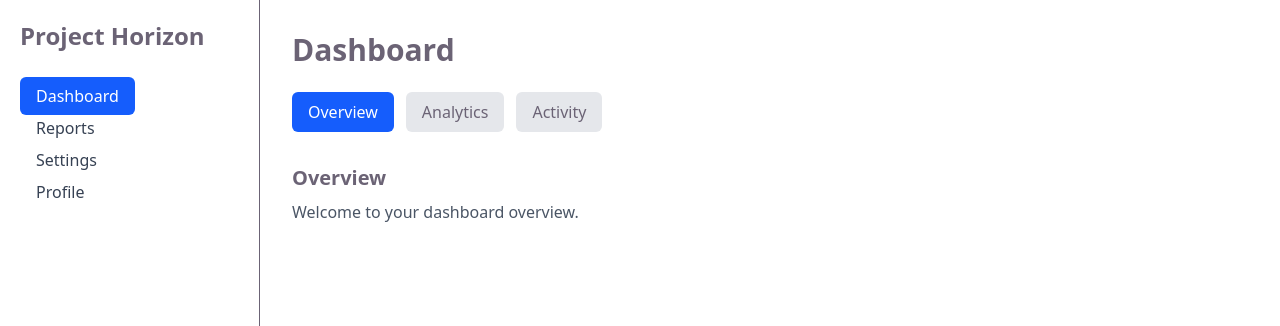
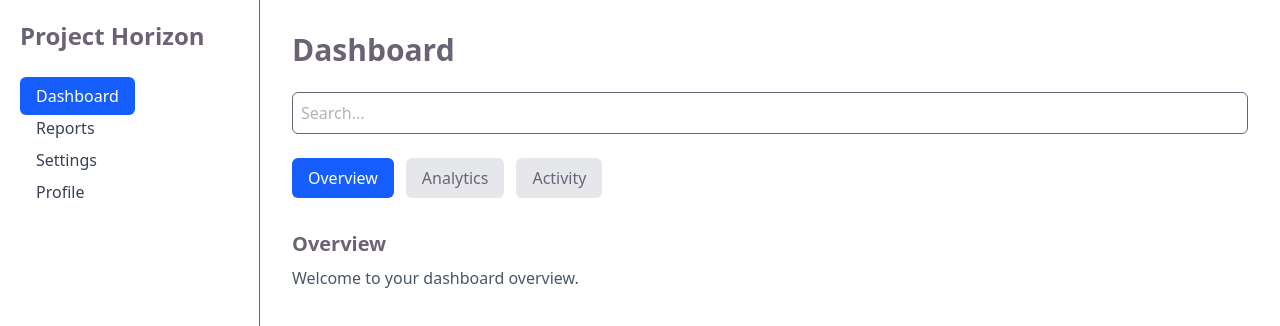
Before and after one commit to CrimsonUnicorn/Project-Horizon, a React (Vite) app in the folder horizon/: page / in a window 1280 px wide. Shown: the top 326 px of the page. Built offline with nearby package versions, Linux system fonts and the light colour scheme.

Commit message:
FE-07.3	Syncing Active Filters

```diff
--- a/horizon/src/pages/Dashboard.tsx
+++ b/horizon/src/pages/Dashboard.tsx
@@ -2,11 +2,31 @@ import { useSearchParams } from "react-router-dom";
 
 function Dashboard() {
   const [searchParams, setSearchParams] = useSearchParams();
+  const search = searchParams.get("search") || "";
   const activeTab = searchParams.get("tab") || "overview";
 
   const handleTabChange = (tab: string) => {
-    setSearchParams({ tab });
+    const params = new URLSearchParams(searchParams);
+
+    params.set("tab", tab);
+
+    setSearchParams(params);
+};
+  const handleSearchChange = (
+    e: React.ChangeEvent<HTMLInputElement>
+) => {
+    const value = e.target.value;
+
+    const params = new URLSearchParams(searchParams);
+
+    if (value.trim()) {
+        params.set("search", value);
+    } else {
+        params.delete("search");
     }
+
+    setSearchParams(params);
+};
 
   return (
     <>
@@ -14,6 +34,13 @@ function Dashboard() {
       <h2 className="text-3xl font-semibold">
         Dashboard
       </h2>
+      <input
+    type="text"
+    placeholder="Search..."
+    value={search}
+    onChange={handleSearchChange}
+    className="mt-6 w-full rounded-md border p-2"
+/>
 
       <div className="mt-6 flex gap-3">
         <button
```
Lines whose indentation alone changed are shown as unchanged.
